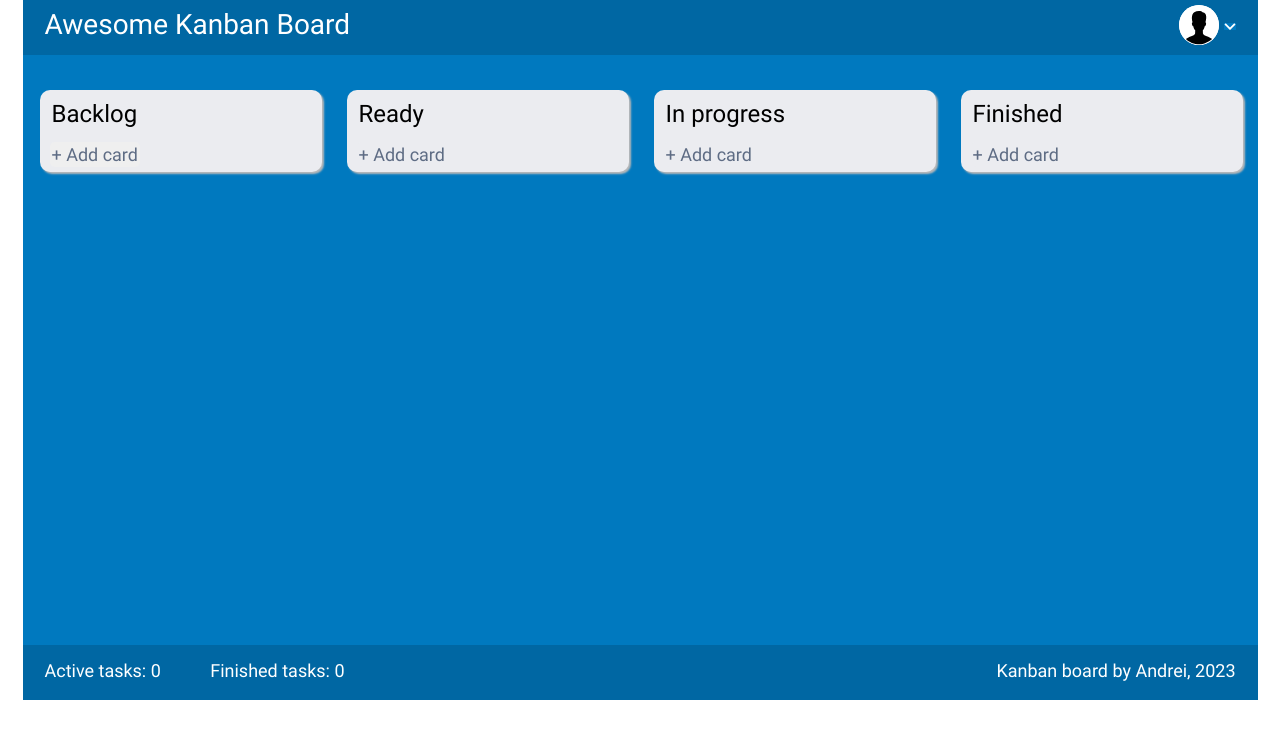
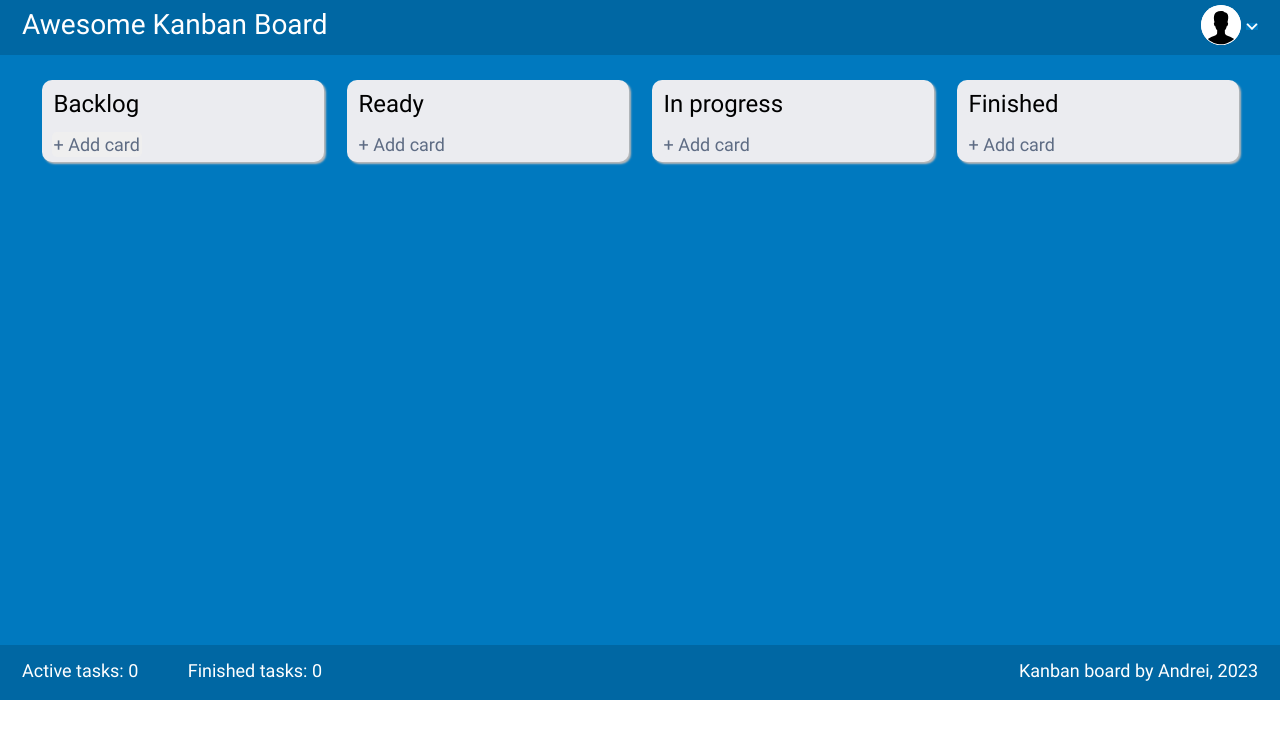
Before and after one commit to SlavikLiabin/kanban-board-final, a React (Create React App) app: page / in a window 1280 px wide. Shown: the top 738 px of the page. Built offline with nearby package versions, Linux system fonts and the light colour scheme.

Commit message:
initial commit

```diff
--- a/src/Components/Board/Column/column.module.css
+++ b/src/Components/Board/Column/column.module.css
@@ -5,7 +5,7 @@
 
 .column {
     position: relative;
-    top: 25px;
+    top: 15px;
     width: 282px;
     background-color: #EBECF0;
     border-radius: 10px;
--- a/src/Components/Board/board.module.css
+++ b/src/Components/Board/board.module.css
@@ -1,7 +1,8 @@
 .board {
     display: flex;
-    margin-left: 17px;
-    column-gap: 25px;
+    justify-content:space-around;
+    padding: 0px 30px 0px 30px;
+
 }
 
 @media (min-width: 359px) and (max-width: 1235px) {
--- a/src/Components/Footer/footer.module.css
+++ b/src/Components/Footer/footer.module.css
@@ -6,7 +6,7 @@
 .footer {
     position: absolute;
     top: 645px;
-    width: 1235px;
+    width: 100%;
     height: 55px;
     background-color: #0067A3;
 }
--- a/src/Components/Header/header.module.css
+++ b/src/Components/Header/header.module.css
@@ -4,7 +4,7 @@
 }
 
 .header {
-    max-width: 1235px;
+    max-width: 100%;
     height: 55px;
     background-color: #0067A3;
 }
--- a/src/Components/Layout/layout.module.css
+++ b/src/Components/Layout/layout.module.css
@@ -2,7 +2,7 @@
     display: flex;
     flex-direction: column;
     position: absolute;
-    width: 1235px;
+    width: 100%;
     height: 700px;
     background-color: #0079BF;
 }
```
